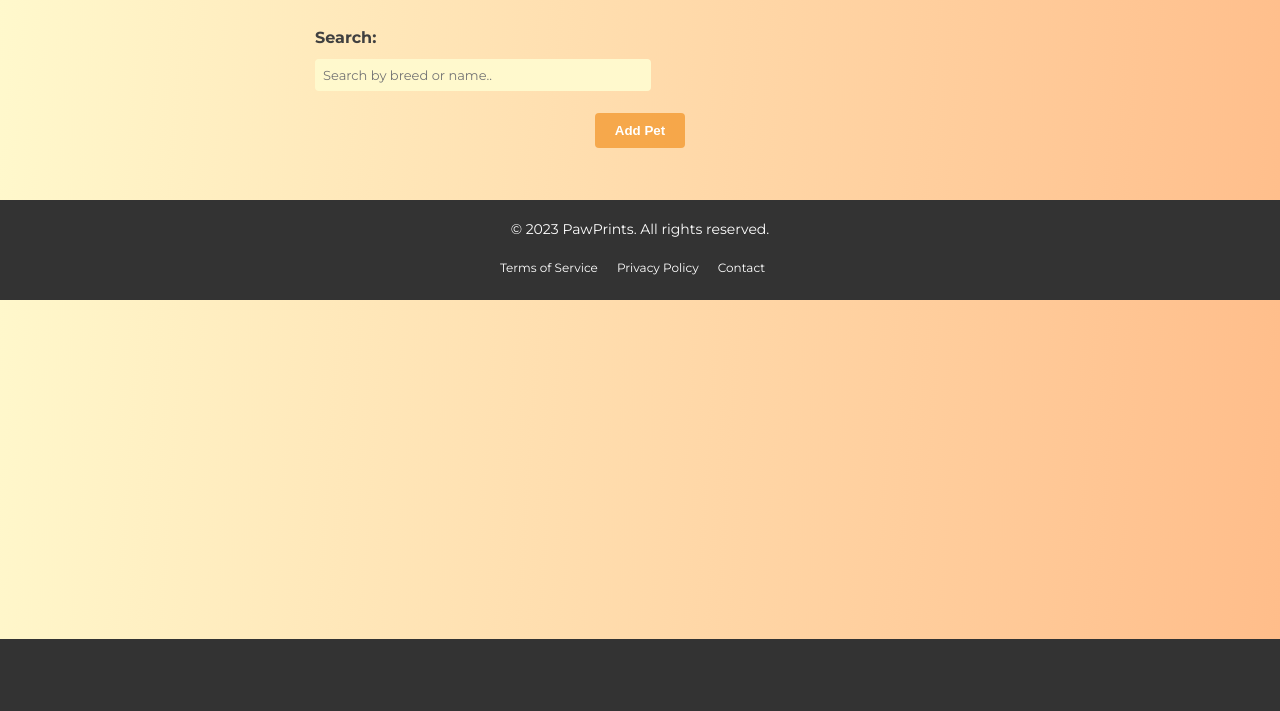
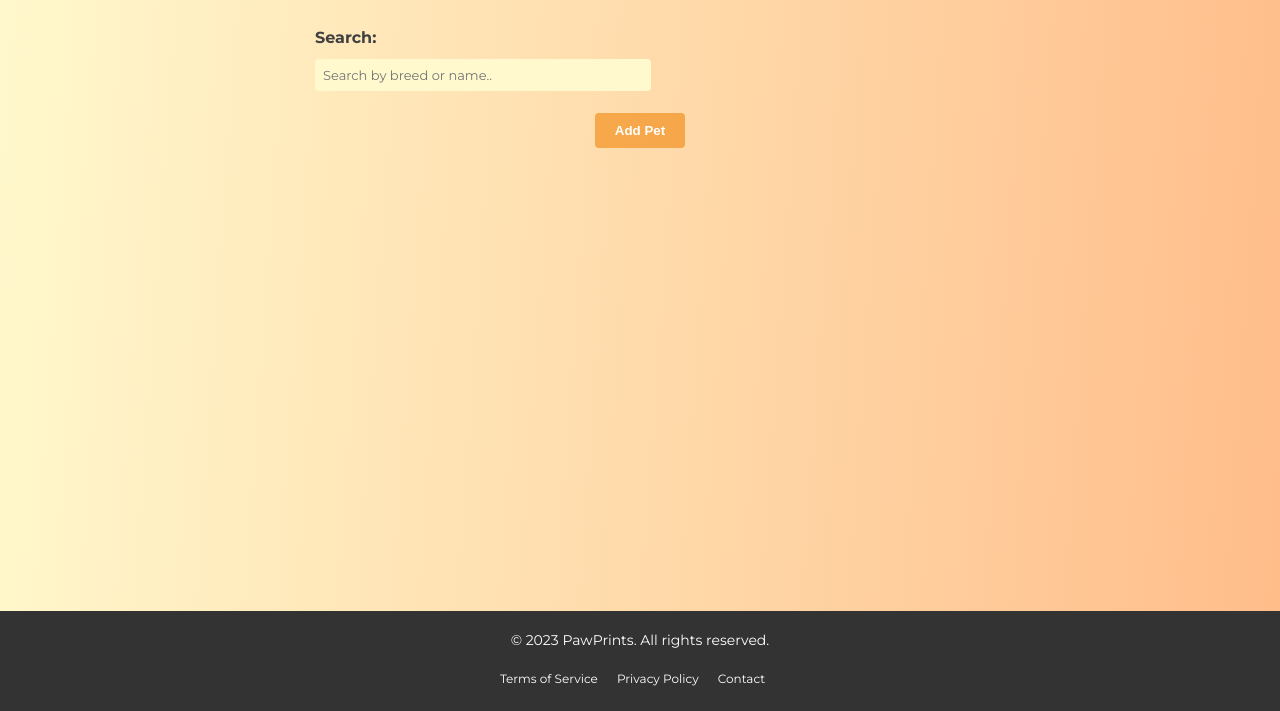
Before and after one commit to eftenow/PawPrints_app, a Django app: template templates/pet/add_pet.html in a window 1280 px wide. Shown: the part 161-872 px from the top of the page. Before the commit the page ends 800 px from the top, so only its background shows below. Run offline with Django 4.2, Linux system fonts and the light colour scheme; the template is opened without the code that fills it: values that come from a table or form of the project are taken from there, others are empty.

Commit message:
added min-height to the main element, because the footer wouldnt appear right on some pages

```diff
--- a/static/css/styles.css
+++ b/static/css/styles.css
@@ -2,3 +2,8 @@
 @import './register-login.css';
 @import './petFunctions.css';
 @import './profile-details.css';
+
+
+main{
+    min-height: 70vh;
+}
```
